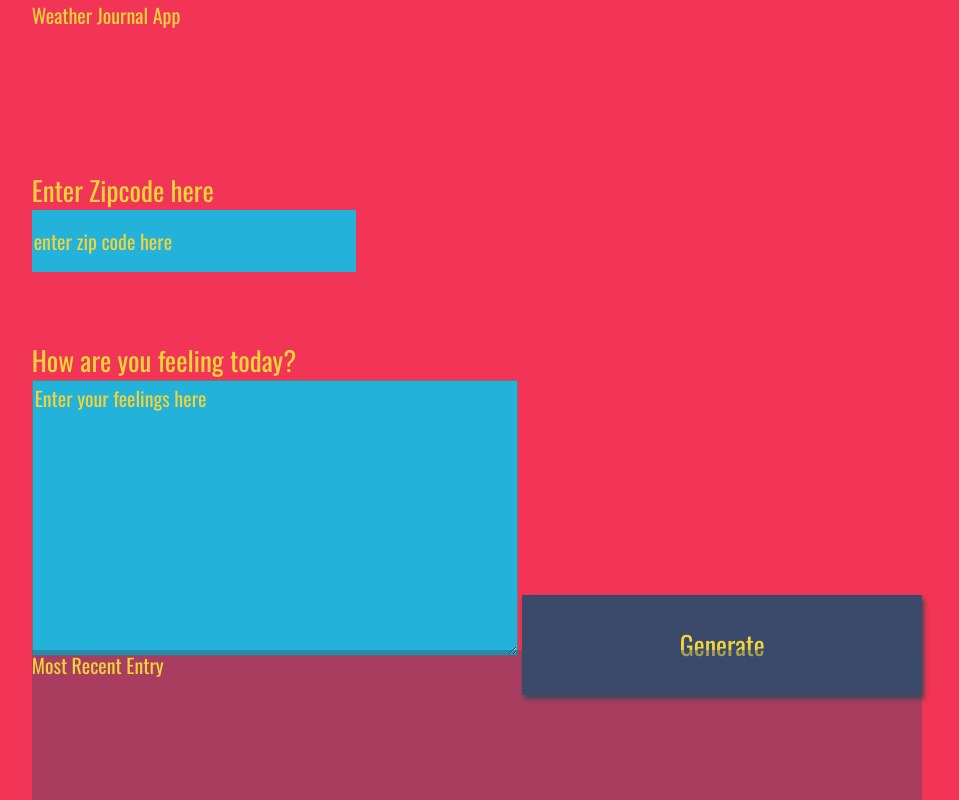
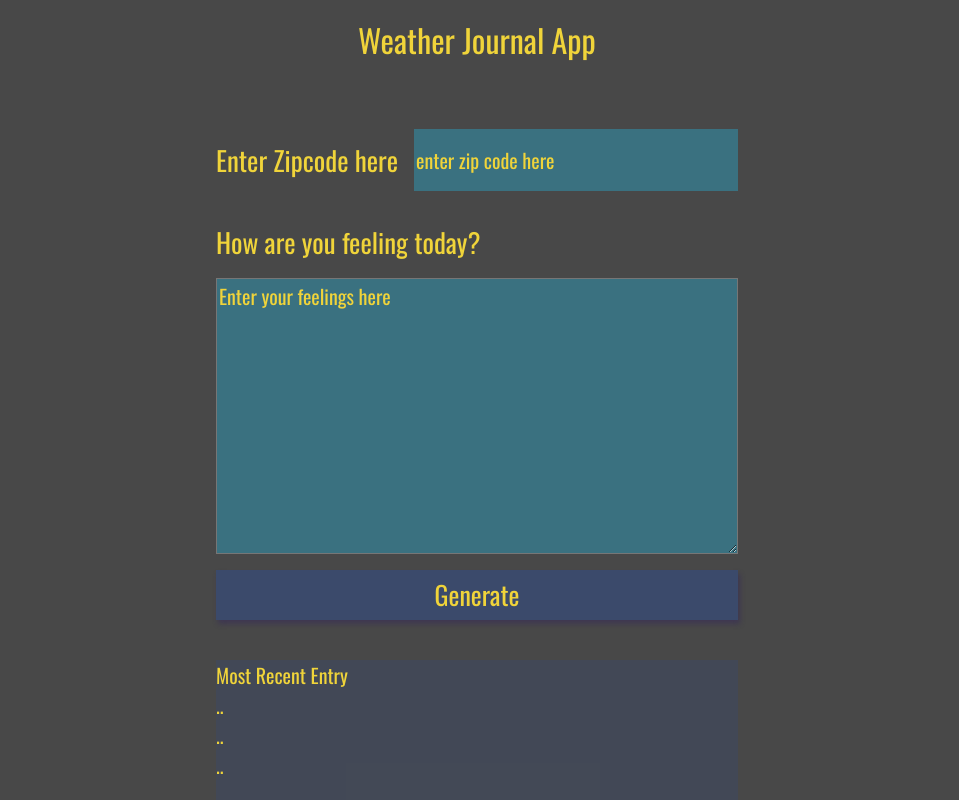
Before and after one commit to nttnguyen136/weather-journal-app, a website: page website/index.html in a window 1280 px wide. Shown: the whole page, without its empty margins (163-1122 px from the left). Drawn offline with nearby package versions, Linux system fonts and the light colour scheme; a web font is replaced by a local one.

Commit message:
update css

```diff
--- a/website/index.html
+++ b/website/index.html
@@ -31,9 +31,9 @@
       <div class="holder entry">
         <div class="title">Most Recent Entry</div>
         <div id="entryHolder">
-          <div id="date"></div>
-          <div id="temp"></div>
-          <div id="content"></div>
+          <div id="date">..</div>
+          <div id="temp">..</div>
+          <div id="content">..</div>
         </div>
       </div>
     </div>
--- a/website/style.css
+++ b/website/style.css
@@ -7,10 +7,9 @@ body {
 
 #app {
   display: grid;
-  grid-auto-rows: minmax(150px, auto);
-  /* grid-template-columns:  */
+  grid-auto-rows: minmax(60px, auto);
   height: 100vh;
-  background: #f23557;
+  background: #484848;
   color: #f0d43a;
   justify-content: center;
   grid-gap: 1em;
@@ -19,6 +18,29 @@ body {
 }
 
 .holder {
+  width: 100%;
+}
+
+.holder.zip {
+  display: flex;
+  gap: 16px;
+  align-items: center;
+}
+
+.holder.zip #zip {
+  flex-grow: 1;
+}
+
+.holder.feel {
+  width: 100%;
+  display: flex;
+  gap: 16px;
+  flex-direction: column;
+}
+
+.myInput {
+  max-width: 90vw;
+  min-height: 100px;
 }
 
 .entry {
@@ -38,6 +60,10 @@ body {
 }
 
 .headline {
+  text-align: center;
+  padding: 16px;
+  font-size: 32px;
+  box-sizing: border-box;
 }
 .title {
 }
@@ -52,7 +78,7 @@ input {
   display: block;
   height: 60px;
   width: 320px;
-  background: #22b2da;
+  background: #22b2da61;
   color: #f0d43a;
   font-size: 20px;
   font-family: "Oswald", sans-serif;
@@ -60,21 +86,21 @@ input {
 }
 
 button {
-  width: 400px;
-  height: 100px;
+  width: 100%;
+  height: 50px;
   background: #3b4a6b;
   color: #f0d43a;
   font-size: 26px;
   font-family: "Oswald", sans-serif;
   border: none;
-  box-shadow: 2px 4px 5px #444;
+  box-shadow: 2px 4px 5px #33245b78;
 }
 h1 {
   font-size: 36px;
 }
 
 textarea {
-  background: #22b2da;
+  background: #22b2da61;
   color: #f0d43a;
   font-size: 20px;
   font-family: "Oswald", sans-serif;
```
